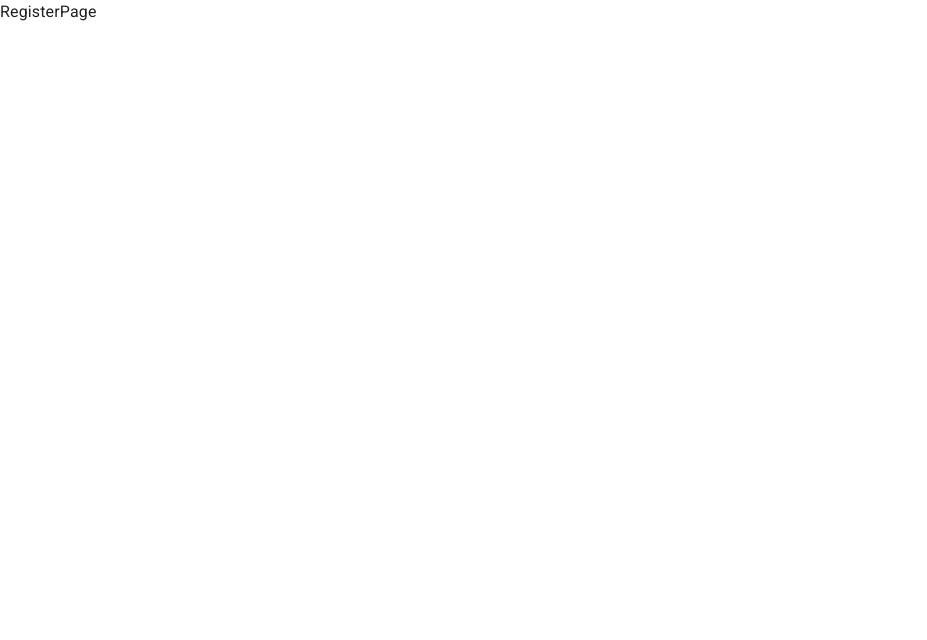
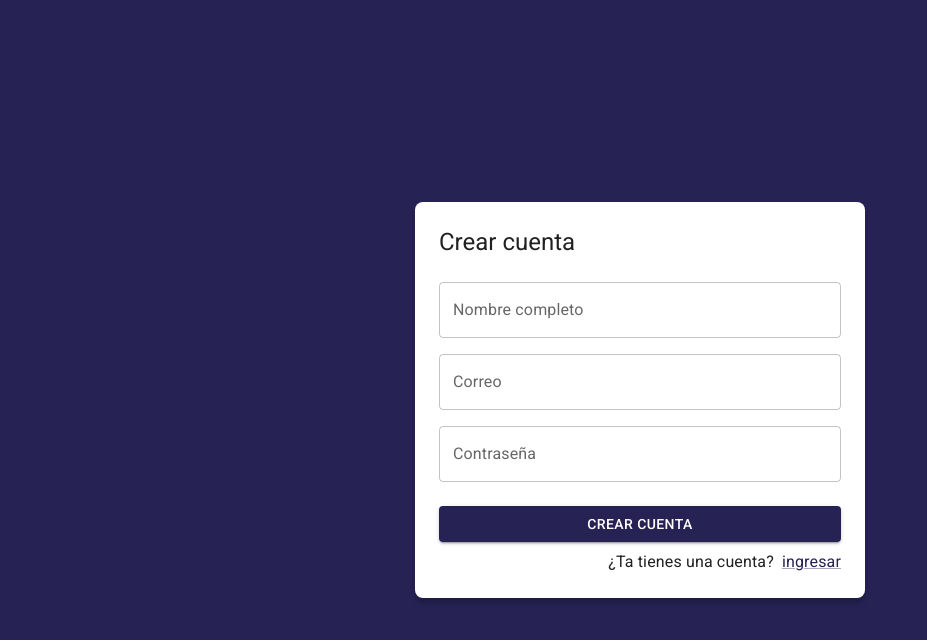
Before and after one commit to Boris-XD/JournalApp, a React (Vite) app: page /auth/register in a window 1280 px wide. Shown: the top 640 px of the page, without its empty margins (0-927 px from the left). Built offline with nearby package versions, Linux system fonts and the light colour scheme.

Commit message:
Add layout login and register

```diff
--- /dev/null
+++ b/src/auth/layout/AuthLayout.jsx
@@ -0,0 +1,31 @@
+import { Grid, Typography } from "@mui/material";
+
+export const AuthLayout = ({ children, title }) => {
+  return (
+    <Grid
+      container
+      spacing={0}
+      direction="column"
+      alignItems="center"
+      justifyContent="center"
+      sx={{ minHeight: "100vh", backgroundColor: "primary.main", padding: 4 }}
+    >
+      <Grid
+        item
+        className="shadow"
+        xs={3}
+        sx={{
+            width: { sm: 450 },
+            backgroundColor: "white",
+            padding: 3,
+            borderRadius: 2
+        }}
+      >
+        <Typography variant="h5" sx={{ mb: 1 }}>
+          { title }
+        </Typography>
+        { children }
+      </Grid>
+    </Grid>
+  );
+};
--- a/src/auth/pages/LoginPage.jsx
+++ b/src/auth/pages/LoginPage.jsx
@@ -1,16 +1,49 @@
-import { Grid } from "@mui/material"
+import { Link as RouterLink } from "react-router-dom";
+import { Google } from "@mui/icons-material";
+import { Button, Grid, Link, TextField, Typography } from "@mui/material";
+import { AuthLayout } from "../layout/AuthLayout";
 
 export const LoginPage = () => {
   return (
-    <Grid
-        container
-        spacing={0}
-        direction="column"
-        alignItems="center"
-        justifyContent="center"
-        sx={{ minHeight: '100vh', backgroundColor:'primary.main', padding:4 }}
-    >
-
-    </Grid>
-  )
-}
+    <AuthLayout title='Login'>
+      <form>
+        <Grid container>
+          <Grid item xs={12} sx={{ mt: 2 }}>
+            <TextField
+              label="Correo"
+              type="email"
+              placeholder="email@example.com"
+              fullWidth
+            />
+          </Grid>
+          <Grid item xs={12} sx={{ mt: 2 }}>
+            <TextField
+              label="Contraseña"
+              type="password"
+              placeholder="Contraseña"
+              fullWidth
+            />
+          </Grid>
+          <Grid container spacing={2} sx={{ mb: 1, mt: 1 }}>
+            <Grid item xs={12} sm={6}>
+              <Button variant="contained" fullWidth>
+                Login
+              </Button>
+            </Grid>
+            <Grid item xs={12} sm={6}>
+              <Button variant="contained" fullWidth>
+                <Google />
+                <Typography sx={{ ml: 1 }}>Google</Typography>
+              </Button>
+            </Grid>
+          </Grid>
+          <Grid container direction="row" justifyContent="end">
+            <Link component={RouterLink} to="/auth/register">
+              Crear cuenta
+            </Link>
+          </Grid>
+        </Grid>
+      </form>
+    </AuthLayout>
+  );
+};
--- a/src/auth/pages/RegisterPage.jsx
+++ b/src/auth/pages/RegisterPage.jsx
@@ -1,6 +1,51 @@
+import { Link as RouterLink } from "react-router-dom"
+import { Button, Grid, Link, TextField, Typography } from "@mui/material"
+import { AuthLayout } from "../layout/AuthLayout"
 
 export const RegisterPage = () => {
   return (
-    <div>RegisterPage</div>
+    <AuthLayout title="Crear cuenta">
+      <form>
+        <Grid container>
+        <Grid item xs={12} sx={{ mt: 2 }}>
+            <TextField
+              label="Nombre completo"
+              type="text"
+              placeholder="Johann Mastropiero"
+              fullWidth
+            />
+          </Grid>
+          <Grid item xs={12} sx={{ mt: 2 }}>
+            <TextField
+              label="Correo"
+              type="email"
+              placeholder="email@example.com"
+              fullWidth
+            />
+          </Grid>
+          <Grid item xs={12} sx={{ mt: 2 }}>
+            <TextField
+              label="Contraseña"
+              type="password"
+              placeholder="Contraseña"
+              fullWidth
+            />
+          </Grid>
+          <Grid container spacing={2} sx={{ mb: 1, mt: 1 }}>
+            <Grid item xs={12}>
+              <Button variant="contained" fullWidth>
+                CREAR CUENTA
+              </Button>
+            </Grid>
+          </Grid>
+          <Grid container direction="row" justifyContent="end">
+            <Typography sx={{ mr:1 }}>¿Ta tienes una cuenta?</Typography>
+            <Link component={RouterLink} to="/auth/login">
+              ingresar
+            </Link>
+          </Grid>
+        </Grid>
+      </form>
+    </AuthLayout>
   )
 }
--- a/src/styles.css
+++ b/src/styles.css
@@ -0,0 +1,3 @@
+.shadow {
+    box-shadow: 0px 5px 5px rgba(0, 0, 0, 0.2);
+}
```
